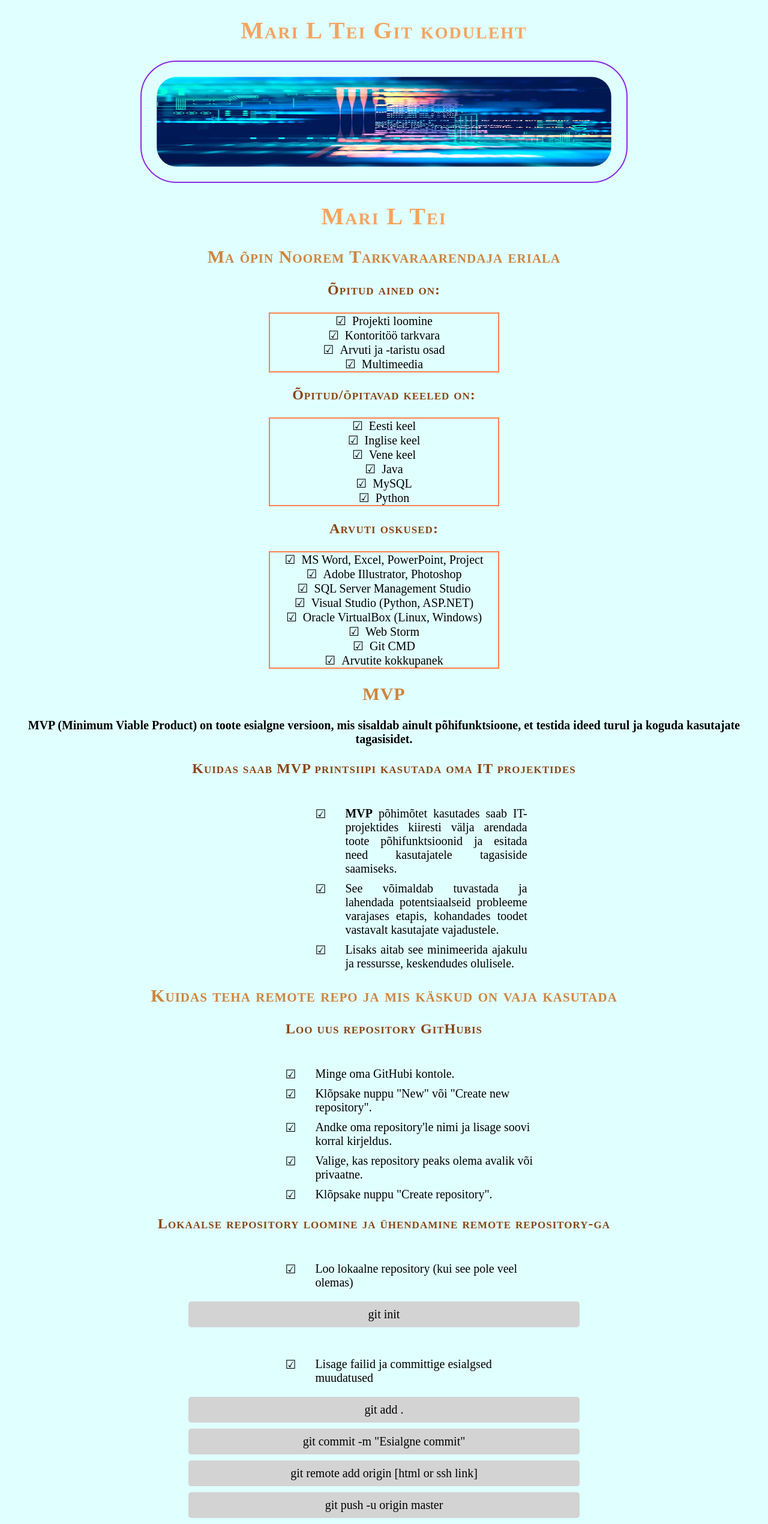
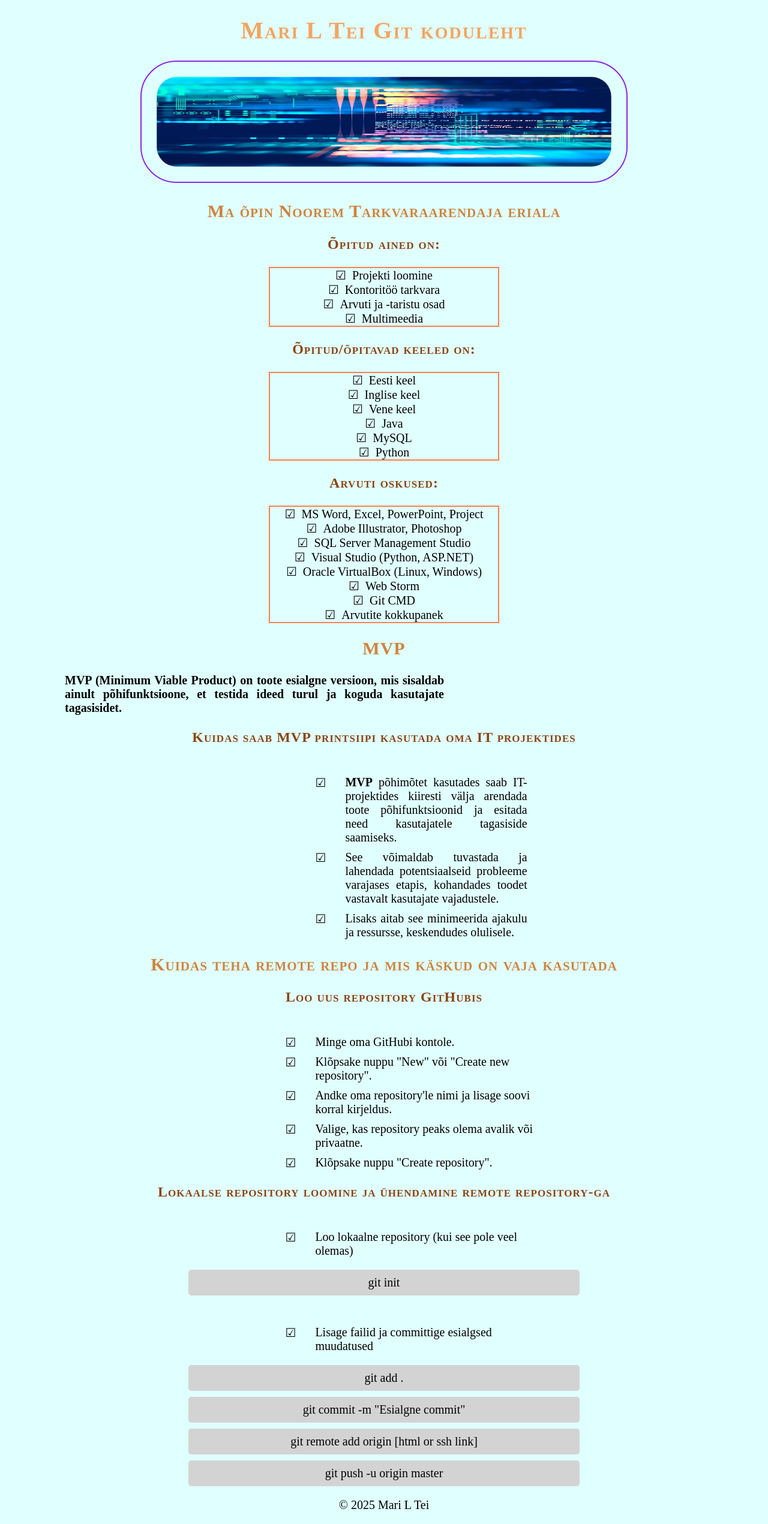
Before and after one commit to lunarmagnoly/MariLTeiVeeb, a plain HTML site: page index.html in a window 1280 px wide. Shown: the whole page at 60% size. Drawn offline with Linux system fonts and the light colour scheme.

Commit message:
index.html uuendatud liisatud footer, nav, main, section osad, erinevad loetelud ja pealkirjad

```diff
--- a/index.html
+++ b/index.html
@@ -6,12 +6,19 @@
     <link rel="stylesheet" href="minuStyle.css">
 </head>
 <body>
+<header>
     <h1>Mari L Tei Git koduleht</h1>
-<!--pilt-->
-<img src="programming.jpg" alt="minu pilt" >
-<h1>Mari L Tei</h1>
+</header>
+
+<main>
+    <section>
+        <!-- Pilt -->
+        <img src="programming.jpg" alt="minu pilt">
         <h2>Ma õpin Noorem Tarkvaraarendaja eriala</h2>
-<!--õppeained-->
+    </section>
+
+    <section>
+        <!-- Õppeained -->
         <h3><strong>Õpitud ained on:</strong></h3>
         <ul>
             <li>Projekti loomine</li>
@@ -19,18 +26,23 @@
             <li>Arvuti ja -taristu osad</li>
             <li>Multimeedia</li>
         </ul>
-<!--keeled-->
+    </section>
+
+    <section>
+        <!-- Keeled -->
         <h3><strong>Õpitud/õpitavad keeled on:</strong></h3>
         <ul>
             <li>Eesti keel</li>
             <li>Inglise keel</li>
             <li>Vene keel</li>
-
             <li>Java</li>
             <li>MySQL</li>
             <li>Python</li>
         </ul>
-<!--arvuti oskused-->
+    </section>
+
+    <section>
+        <!-- Arvuti oskused -->
         <h3><strong>Arvuti oskused:</strong></h3>
         <ul>
             <li>MS Word, Excel, PowerPoint, Project</li>
@@ -42,51 +54,47 @@
             <li>Git CMD</li>
             <li>Arvutite kokkupanek</li>
         </ul>
+    </section>
+
+    <section id="issue1">
         <h2><strong>MVP</strong></h2>
         <p><strong>MVP (Minimum Viable Product) on toote esialgne versioon, mis sisaldab ainult põhifunktsioone, et testida ideed turul ja koguda kasutajate tagasisidet.</strong></p>
         <h3><strong>Kuidas saab MVP printsiipi kasutada oma IT projektides</strong></h3>
-<div id="issue1">
         <ul>
             <li><strong>MVP</strong> põhimõtet kasutades saab IT-projektides kiiresti välja arendada toote põhifunktsioonid ja esitada need kasutajatele tagasiside saamiseks.</li>
             <li>See võimaldab tuvastada ja lahendada potentsiaalseid probleeme varajases etapis, kohandades toodet vastavalt kasutajate vajadustele.</li>
             <li>Lisaks aitab see minimeerida ajakulu ja ressursse, keskendudes olulisele.</li>
         </ul>
-</div>
+    </section>
 
-<div id="issue2">
+    <section id="issue2">
         <h2><strong>Kuidas teha remote repo ja mis käskud on vaja kasutada</strong></h2>
         <h3><strong>Loo uus repository GitHubis</strong></h3>
+        <ul>
+            <li>Minge oma GitHubi kontole.</li>
+            <li>Klõpsake nuppu "New" või "Create new repository".</li>
+            <li>Andke oma repository'le nimi ja lisage soovi korral kirjeldus.</li>
+            <li>Valige, kas repository peaks olema avalik või privaatne.</li>
+            <li>Klõpsake nuppu "Create repository".</li>
+        </ul>
 
-    <ul>
-        <li> Minge oma GitHubi kontole.</li>
-        <li> Klõpsake nuppu "New" või "Create new repository".</li>
-        <li> Andke oma repository'le nimi ja lisage soovi korral kirjeldus.</li>
-        <li> Valige, kas repository peaks olema avalik või privaatne.</li>
-        <li> Klõpsake nuppu "Create repository".</li>
-    </ul>
         <h3><strong>Lokaalse repository loomine ja ühendamine remote repository-ga</strong></h3>
-
-
         <ul>
             <li>Loo lokaalne repository (kui see pole veel olemas)</li>
         </ul>
         <p class="git-command">git init</p>
-
-
         <ul>
             <li>Lisage failid ja committige esialgsed muudatused</li>
         </ul>
         <p class="git-command">git add .</p>
         <p class="git-command">git commit -m "Esialgne commit"</p>
-
-
         <p class="git-command">git remote add origin [html or ssh link]</p>
         <p class="git-command">git push -u origin master</p>
+    </section>
+</main>
 
-
-
-
-
-</div>
+<footer>
+    <p>&copy; 2025 Mari L Tei</p>
+</footer>
 </body>
 </html>
```
Lines whose indentation alone changed are shown as unchanged.
